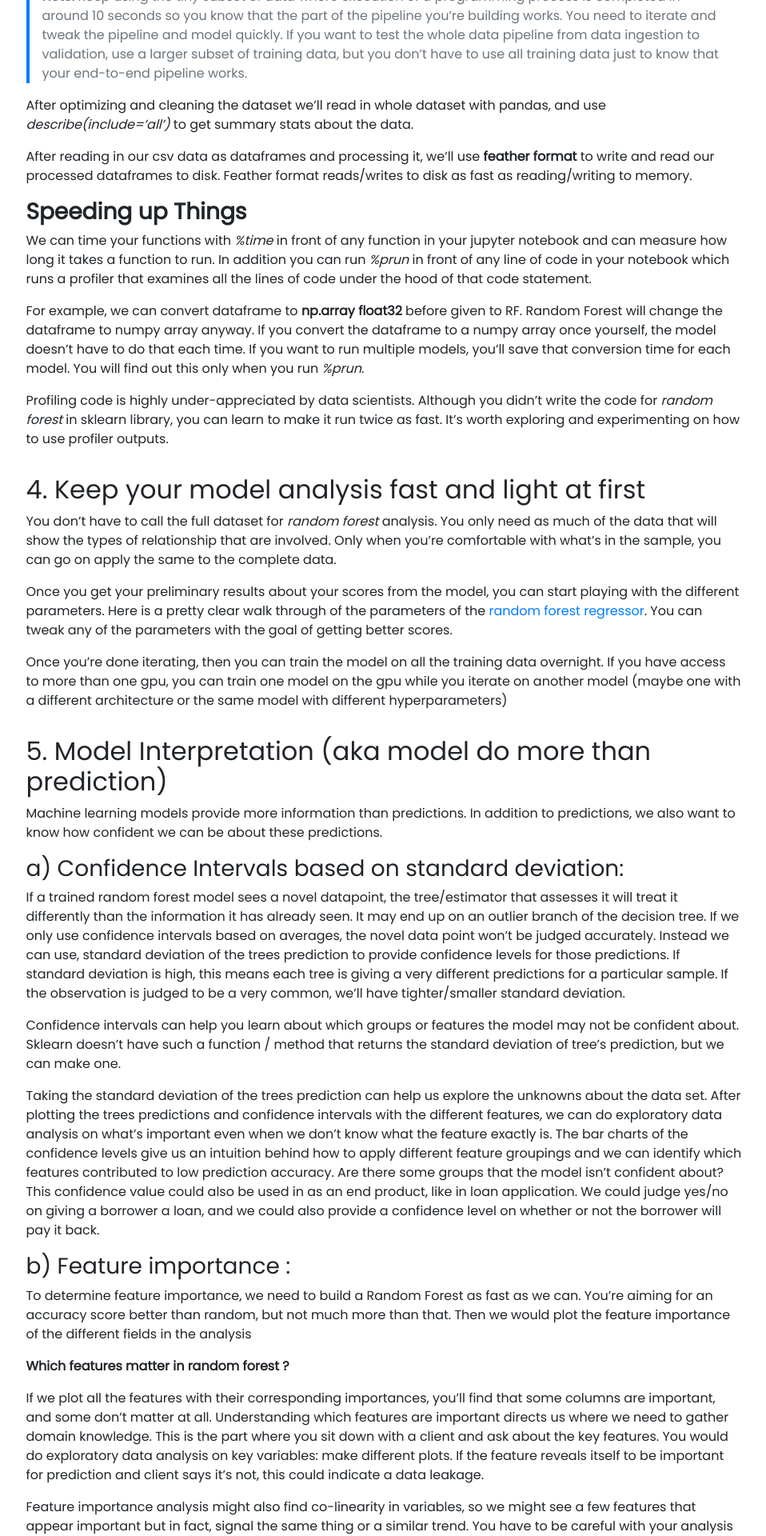
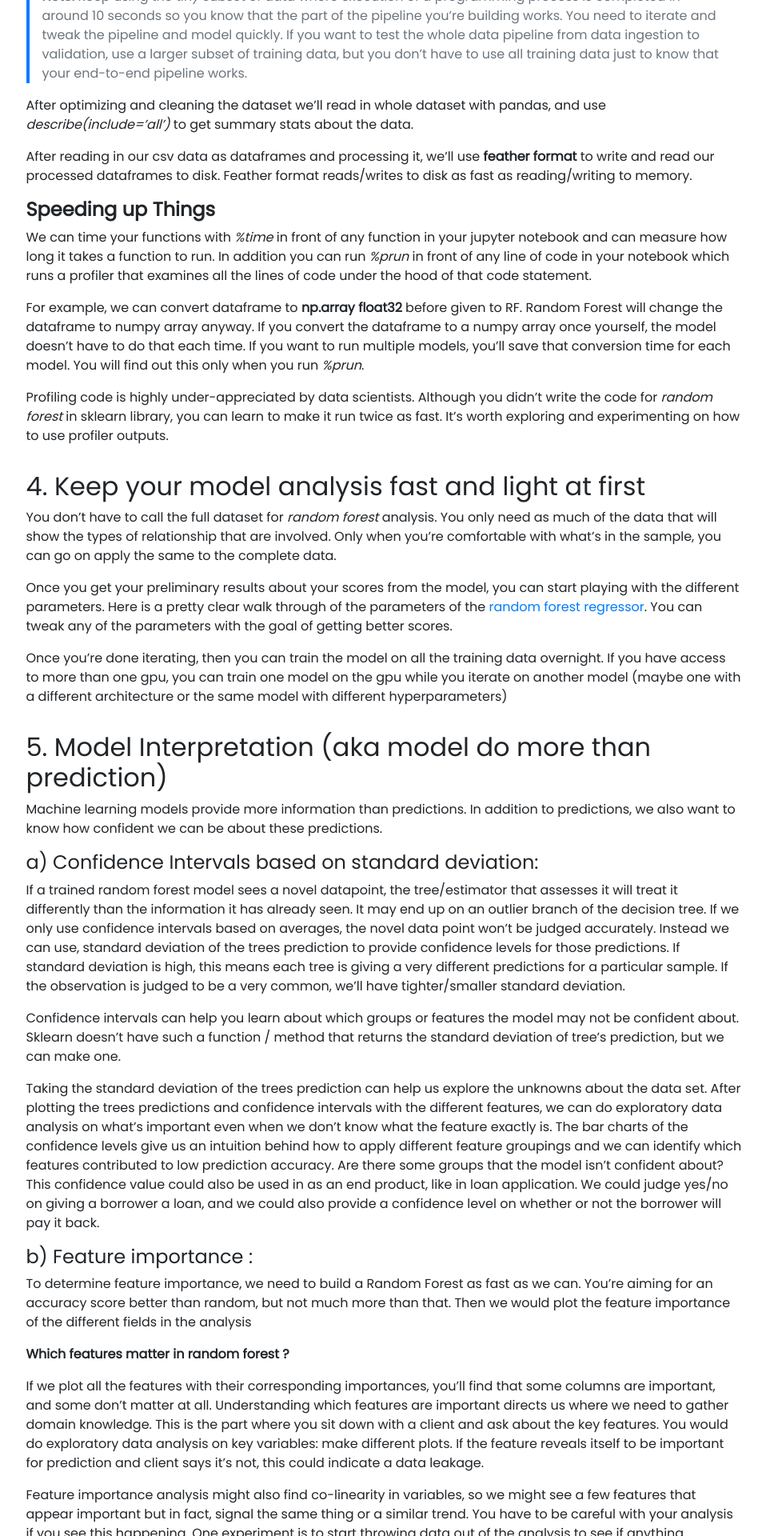
Before and after one commit to Ankur-singh/Ankur-singh.github.io, a Jekyll site: the page built from _posts/2019-02-11-Machine-learning-project-workflow.md, in a window 1280 px wide. Shown: the part 2012-3932 px from the top of the page at 80% size, without its empty margins (160-1118 px from the left). Built offline with Jekyll 4.4.1, drawn with Linux system fonts in a browser that asks for light colours; nearby versions of some CDN libraries; our own code applies the rules of GitHub Pages for plain Markdown files; comment, search, counter and statistics services are not loaded.

```diff
--- a/_posts/2019-02-11-Machine-learning-project-workflow.md
+++ b/_posts/2019-02-11-Machine-learning-project-workflow.md
@@ -66,7 +66,7 @@ After optimizing and cleaning the dataset we’ll read in whole dataset with pan
 
 After reading in our csv data as dataframes and processing it, we’ll use **feather format** to write and read our processed dataframes to disk. Feather format reads/writes to disk as fast as reading/writing to memory.
 
-### **Speeding up Things**
+#### **Speeding up Things**
 
 We can time your functions with *%time* in front of any function in your jupyter notebook and can measure how long it takes a function to run. In addition you can run *%prun* in front of any line of code in your notebook which runs a profiler that examines all the lines of code under the hood of that code statement.
 
@@ -86,7 +86,7 @@ Once you’re done iterating, then you can train the model on all the training d
 
 Machine learning models provide more information than predictions. In addition to predictions, we also want to know how confident we can be about these predictions.
 
-### a) Confidence Intervals based on standard deviation:
+#### a) Confidence Intervals based on standard deviation:
 
 If a trained random forest model sees a novel datapoint, the tree/estimator that assesses it will treat it differently than the information it has already seen. It may end up on an outlier branch of the decision tree. If we only use confidence intervals based on averages, the novel data point won’t be judged accurately. Instead we can use, standard deviation of the trees prediction to provide confidence levels for those predictions. If standard deviation is high, this means each tree is giving a very different predictions for a particular sample. If the observation is judged to be a very common, we’ll have tighter/smaller standard deviation.
 
@@ -94,7 +94,7 @@ Confidence intervals can help you learn about which groups or features the model
 
 Taking the standard deviation of the trees prediction can help us explore the unknowns about the data set. After plotting the trees predictions and confidence intervals with the different features, we can do exploratory data analysis on what’s important even when we don’t know what the feature exactly is. The bar charts of the confidence levels give us an intuition behind how to apply different feature groupings and we can identify which features contributed to low prediction accuracy. Are there some groups that the model isn’t confident about? This confidence value could also be used in as an end product, like in loan application. We could judge yes/no on giving a borrower a loan, and we could also provide a confidence level on whether or not the borrower will pay it back.
 
-### b) Feature importance :
+#### b) Feature importance :
 
 To determine feature importance, we need to build a Random Forest as fast as we can. You’re aiming for an accuracy score better than random, but not much more than that. Then we would plot the feature importance of the different fields in the analysis
 
@@ -108,7 +108,7 @@ Generally, throwing out redundant columns shouldn’t make your model worse; if
 
 Understanding the important features of a dataset lets us concentrate on what matters and will make our models run faster. By removing low impact variables, we make our feature importance plots clearer, we can trust these features’ importance more.
 
-### c) Surfacing data leakage can be useful:
+#### c) Surfacing data leakage can be useful:
 
 What is data leakage? — A feature of the data becomes available that was not originally intended when the original data was input or when the dataset released. In other words, there’s information about dataset that you have that the client didn’t have at the time the dataset was created.
 
```
